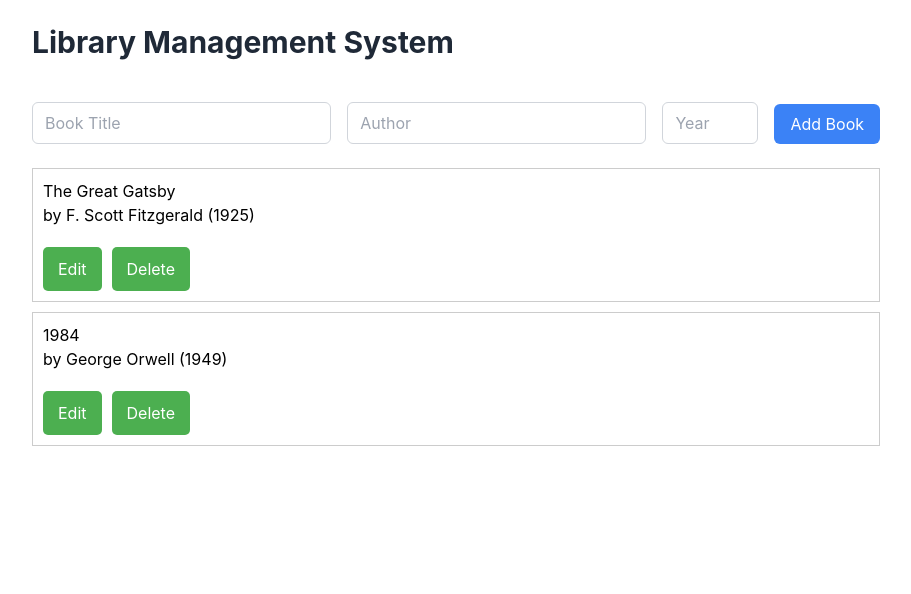
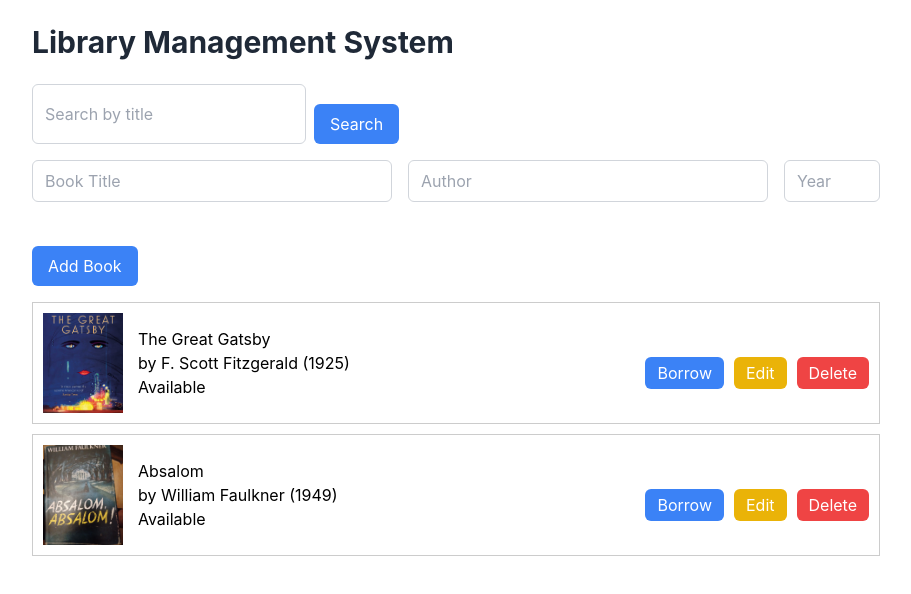
Before and after one commit to AriamRuiz/TrendsAndTech, a React (Create React App) app: page /library in a window 1280 px wide. Shown: the top 594 px of the page, without its empty margins (184-1095 px from the left). Built offline with nearby package versions, Linux system fonts and the light colour scheme.

Commit message:
SearchButtonAdded Yasmeen

```diff
--- a/src/components/LibraryPage.js
+++ b/src/components/LibraryPage.js
@@ -1,4 +1,7 @@
 import React, { useState } from "react";
+import Search from "./search"; // Assuming this component exists
+import Borrow from "./borrow/Borrow"; // Correct path for Borrow
+import Return from "./return/Return"; // Correct path for Return
 
 const LibraryPage = () => {
   const [books, setBooks] = useState([
@@ -7,39 +10,49 @@ const LibraryPage = () => {
       title: "The Great Gatsby",
       author: "F. Scott Fitzgerald",
       year: 1925,
+      image: "/images/gatsby.jpg",
+      isBorrowed: false,
     },
-    { id: 2, title: "1984", author: "George Orwell", year: 1949 },
+    {
+      id: 2,
+      title: "Absalom",
+      author: "William Faulkner",
+      year: 1949,
+      image: "/images/absalom.jpg",
+      isBorrowed: false,
+    },
   ]);
 
   const [formData, setFormData] = useState({
     title: "",
     author: "",
     year: "",
+    image: "",
   });
-
   const [editingId, setEditingId] = useState(null);
-  const [error, setError] = useState("");
+  const [searchQuery, setSearchQuery] = useState("");
+  const [filteredBooks, setFilteredBooks] = useState(books);
+  const [searchResults, setSearchResults] = useState([]); // New state for search results
 
   const handleInputChange = (e) => {
     const { name, value } = e.target;
-    setFormData((prev) => ({
-      ...prev,
-      [name]: value,
-    }));
+    setFormData({ ...formData, [name]: value });
   };
 
   const addBook = () => {
-    if (!formData.title || !formData.author || !formData.year) {
-      setError("All fields are required");
-      return;
-    }
-    const newBook = {
-      id: books.length ? Math.max(...books.map((b) => b.id)) + 1 : 1,
-      ...formData,
+    const newBook = { ...formData, id: Date.now(), isBorrowed: false };
+    setBooks([...books, newBook]);
+    setFormData({ title: "", author: "", year: "", image: "" });
   };
-    setBooks((prev) => [...prev, newBook]);
-    setFormData({ title: "", author: "", year: "" });
-    setError("");
+
+  const updateBook = () => {
+    setBooks((prevBooks) =>
+      prevBooks.map((book) =>
+        book.id === editingId ? { ...formData, id: editingId } : book
+      )
+    );
+    setFormData({ title: "", author: "", year: "", image: "" });
+    setEditingId(null);
   };
 
   const startEditing = (book) => {
@@ -48,22 +61,46 @@ const LibraryPage = () => {
       title: book.title,
       author: book.author,
       year: book.year,
+      image: book.image,
     });
   };
 
-  const updateBook = () => {
-    setBooks((prev) =>
-      prev.map((book) =>
-        book.id === editingId ? { ...book, ...formData } : book
+  const deleteBook = (id) => {
+    setBooks(books.filter((book) => book.id !== id));
+  };
+
+  const handleSearch = () => {
+    if (searchQuery) {
+      const results = books.filter((book) =>
+        book.title.toLowerCase().includes(searchQuery.toLowerCase())
+      );
+      setFilteredBooks(results);
+      // Set search results with availability status
+      setSearchResults(
+        results.map((book) => ({
+          title: book.title,
+          isAvailable: !book.isBorrowed,
+        }))
+      );
+    } else {
+      setFilteredBooks(books);
+      setSearchResults([]); // Clear results if no query
+    }
+  };
+  const returnBook = (id) => {
+    setBooks(
+      books.map((book) =>
+        book.id === id ? { ...book, isBorrowed: false } : book
       )
     );
-    setEditingId(null);
-    setFormData({ title: "", author: "", year: "" });
-    setError("");
   };
 
-  const deleteBook = (id) => {
-    setBooks((prev) => prev.filter((book) => book.id !== id));
+  const borrowBook = (id) => {
+    setBooks(
+      books.map((book) =>
+        book.id === id ? { ...book, isBorrowed: true } : book
+      )
+    );
   };
 
   return (
@@ -71,7 +108,13 @@ const LibraryPage = () => {
       <h1 className="text-3xl font-bold text-gray-800 mb-6">
         Library Management System
       </h1>
-      {error && <p className="text-red-500 mb-4">{error}</p>}
+
+      <Search
+        query={searchQuery}
+        onChange={setSearchQuery}
+        onSearch={handleSearch}
+      />
+
       <div className="mb-6 flex flex-wrap items-end gap-4">
         <div className="flex-grow">
           <input
@@ -103,38 +146,87 @@ const LibraryPage = () => {
             className="w-24 px-3 py-2 border border-gray-300 rounded-md focus:outline-none focus:ring-2 focus:ring-blue-500"
           />
         </div>
+      </div>
       <button
         onClick={editingId ? updateBook : addBook}
         className="px-4 py-2 bg-blue-500 text-white rounded-md hover:bg-blue-600 focus:outline-none focus:ring-2 focus:ring-blue-500 focus:ring-offset-2"
       >
         {editingId ? "Update" : "Add"} Book
       </button>
+
+      <div className="mt-4">
+        {searchResults.length > 0 &&
+          searchResults.map((result, index) => (
+            <p
+              key={index}
+              className={result.isAvailable ? "text-green-500" : "text-red-500"}
+            >
+              {result.title} is{" "}
+              {result.isAvailable ? "available" : "not available."}
+            </p>
+          ))}
       </div>
 
-      <div>
-        {books.map((book) => (
+      {filteredBooks.map((book) => (
         <div
           key={book.id}
           style={{
             border: "1px solid #ccc",
             padding: "10px",
             marginBottom: "10px",
+            display: "flex",
+            alignItems: "center",
+            justifyContent: "space-between",
+            gap: "15px",
           }}
         >
+          <div style={{ display: "flex", gap: "15px", alignItems: "center" }}>
+            <img
+              src={book.image}
+              alt={book.title}
+              style={{ width: "80px", height: "100px", objectFit: "cover" }}
+            />
+            <div>
               <h3>{book.title}</h3>
               <p>
                 by {book.author} ({book.year})
               </p>
+              <p>{book.isBorrowed ? "Borrowed" : "Available"}</p>
+            </div>
+          </div>
+          <div style={{ display: "flex", gap: "10px" }}>
+            {book.isBorrowed ? (
+              <button
+                onClick={() => returnBook(book.id)}
+                className="px-3 py-1 bg-green-500 text-white rounded-md hover:bg-green-600 focus:outline-none"
+              >
+                Return
+              </button>
+            ) : (
+              <button
+                onClick={() => borrowBook(book.id)}
+                className="px-3 py-1 bg-blue-500 text-white rounded-md hover:bg-blue-600 focus:outline-none"
+              >
+                Borrow
+              </button>
+            )}
             <button
               onClick={() => startEditing(book)}
-              style={{ marginRight: "10px" }}
+              className="px-3 py-1 bg-yellow-500 text-white rounded-md hover:bg-yellow-600 focus:outline-none"
             >
               Edit
             </button>
-            <button onClick={() => deleteBook(book.id)}>Delete</button>
+            <button
+              onClick={() => deleteBook(book.id)}
+              className="px-3 py-1 bg-red-500 text-white rounded-md hover:bg-red-600 focus:outline-none"
+            >
+              Delete
+            </button>
+          </div>
         </div>
       ))}
-      </div>
+      <Borrow books={books} setBooks={setBooks} />
+      <Return books={books} setBooks={setBooks} />
     </div>
   );
 };
--- /dev/null
+++ b/src/components/borrow/Borrow.js
@@ -0,0 +1,8 @@
+import React from "react";
+
+const Borrow = ({ books, setBooks }) => {
+  // Your borrowing logic here
+  return <div>{/* Borrow logic and UI */}</div>;
+};
+
+export default Borrow;
--- /dev/null
+++ b/src/components/return/Return.js
@@ -0,0 +1,8 @@
+import React from "react";
+
+const Return = ({ books, setBooks }) => {
+  // Your returning logic here
+  return <div>{/* Return logic and UI */}</div>;
+};
+
+export default Return;
--- /dev/null
+++ b/src/components/search.js
@@ -0,0 +1,24 @@
+// search.js
+import React from "react";
+
+const Search = ({ query, onChange, onSearch }) => {
+  return (
+    <div className="flex gap-2 mb-4">
+      <input
+        type="text"
+        placeholder="Search by title"
+        value={query}
+        onChange={(e) => onChange(e.target.value)}
+        className="px-3 py-2 border border-gray-300 rounded-md focus:outline-none focus:ring-2 focus:ring-blue-500"
+      />
+      <button
+        onClick={onSearch}
+        className="px-4 py-2 bg-blue-500 text-white rounded-md hover:bg-blue-600 focus:outline-none focus:ring-2 focus:ring-blue-500"
+      >
+        Search
+      </button>
+    </div>
+  );
+};
+
+export default Search;
```
Also changed, not shown: public/images/absalom.jpg (added), public/images/gatsby.jpg (added). Lines whose indentation alone changed are shown as unchanged.
